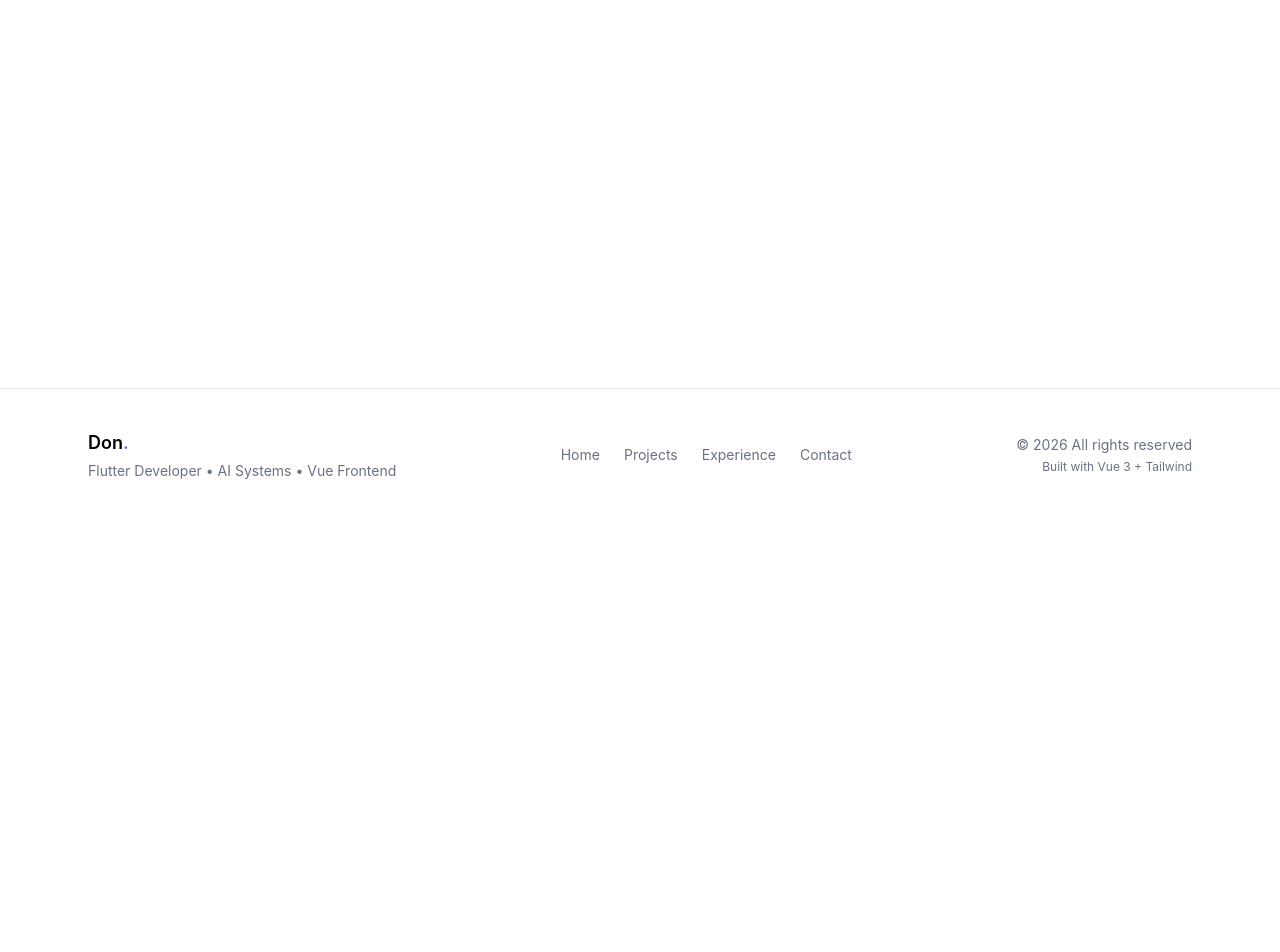
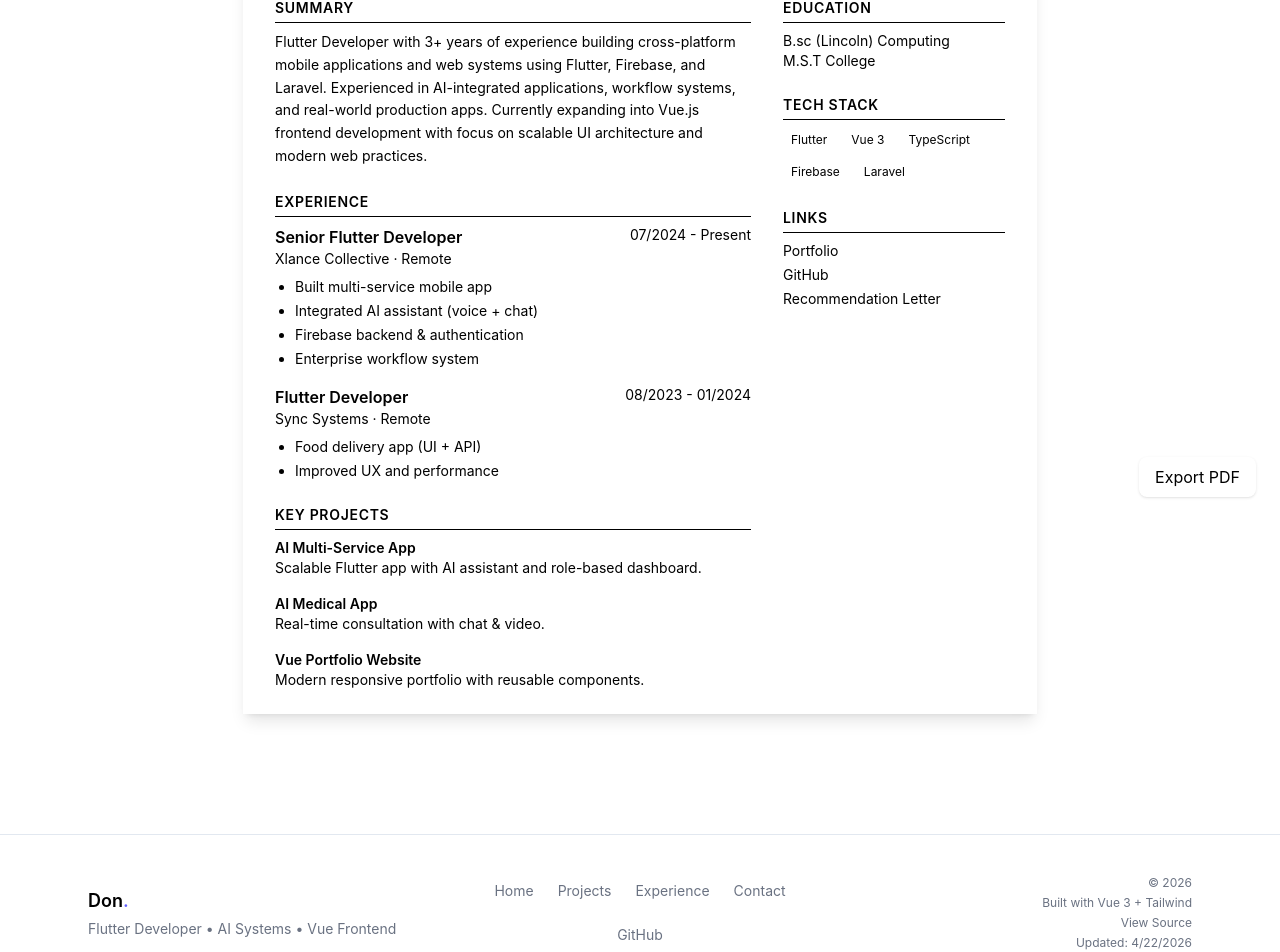
Before and after one commit to donKhant-programmer/donkhant-portfolio, a Vue app: page /cv in a window 1280 px wide. Shown: the part 279-1231 px from the top of the page. Before the commit the page ends 800 px from the top, so only its background shows below. Built offline with nearby package versions, Linux system fonts and the light colour scheme.

Commit message:
rercruiterCTA section in home

```diff
--- a/src/components/shared/Footer.vue
+++ b/src/components/shared/Footer.vue
@@ -1,10 +1,8 @@
 <template>
-    <footer
-      class="border-t border-slate-200 dark:border-slate-800 mt-20"
-    >
-      <div class="max-w-6xl mx-auto px-6 py-10 flex flex-col md:flex-row justify-between items-center gap-6">
+  <footer class="border-t border-slate-200 dark:border-slate-800 mt-20">
+    <div class="max-w-6xl mx-auto px-6 py-10 grid md:grid-cols-3 gap-8 items-center">
 
-        <!-- Left -->
+      <!-- LEFT -->
       <div class="text-center md:text-left">
         <h3 class="font-semibold text-lg">
           Don<span class="text-indigo-500">.</span>
@@ -14,18 +12,42 @@
         </p>
       </div>
 
-        <!-- Middle links -->
-        <div class="flex gap-6 text-sm text-gray-500 dark:text-gray-400">
+      <!-- MIDDLE -->
+      <div class="flex flex-wrap justify-center gap-6 text-sm text-gray-500 dark:text-gray-400">
         <RouterLink to="/" class="hover:text-indigo-400 transition">Home</RouterLink>
         <RouterLink to="/projects" class="hover:text-indigo-400 transition">Projects</RouterLink>
         <RouterLink to="/experience" class="hover:text-indigo-400 transition">Experience</RouterLink>
         <RouterLink to="/contact" class="hover:text-indigo-400 transition">Contact</RouterLink>
+
+        <!-- moved here -->
+        <a
+          href="https://github.com/donKhant-programmer"
+          target="_blank"
+          class="hover:text-indigo-400 transition"
+        >
+          GitHub
+        </a>
       </div>
 
-        <!-- Right -->
-        <div class="text-sm text-gray-500 dark:text-gray-400 text-center md:text-right">
-          <p>© {{ new Date().getFullYear() }} All rights reserved</p>
-          <p class="text-xs mt-1">Built with Vue 3 + Tailwind</p>
+      <!-- RIGHT -->
+      <div class="text-center md:text-right text-xs text-gray-500 space-y-1">
+  <p>© {{ new Date().getFullYear() }}</p>
+
+  <p>
+    Built with Vue 3 + Tailwind
+  </p>
+
+  <p>
+    <a
+      href="https://github.com/donKhant-programmer/YOUR-PORTFOLIO-REPO"
+      target="_blank"
+      class="hover:text-indigo-400 transition"
+    >
+      View Source
+    </a>
+  </p>
+
+  <p>Updated: {{ lastUpdated }}</p>
 </div>
 
     </div>
@@ -33,4 +55,5 @@
 </template>
 
 <script setup lang="ts">
+const lastUpdated = new Date().toLocaleDateString();
 </script>
--- /dev/null
+++ b/src/features/home/RecruiterCTA.vue
@@ -0,0 +1,45 @@
+<script setup lang="ts">
+</script>
+
+<template>
+  <section class="py-0">
+    <div
+      class="relative rounded-2xl p-10 overflow-hidden
+             bg-linear-to-r from-indigo-600 to-purple-600 text-white"
+    >
+      <!-- subtle glow -->
+      <div class="absolute inset-0 opacity-20 bg-[radial-gradient(circle_at_top,white,transparent)]"></div>
+
+      <div class="relative z-10 max-w-3xl">
+        <h2 class="text-3xl md:text-4xl font-bold mb-4">
+          Looking for a Flutter Developer?
+        </h2>
+
+        <p class="text-white/80 mb-6">
+          I build scalable mobile apps with Flutter and modern web systems using Vue.
+          Experienced in AI-integrated apps, real-world workflows, and production-ready solutions.
+          Open to remote roles across Southeast Asia and onsite opportunities with visa sponsorship.
+        </p>
+
+        <div class="flex flex-wrap items-center gap-4">
+            <div class="flex flex-wrap gap-2">
+  <span class="text-sm bg-white/20 px-3 py-1 rounded-full">
+    ✔ Open to Remote Opportunities
+  </span>
+
+  <span class="text-sm bg-white/20 px-3 py-1 rounded-full">
+    ✔ Open to Relocation (Visa Sponsored)
+  </span>
+</div>
+
+          <RouterLink
+            to="/contact"
+            class="px-6 py-3 bg-white text-indigo-600 rounded-lg font-medium hover:scale-105 transition"
+          >
+            Contact Me
+          </RouterLink>
+        </div>
+      </div>
+    </div>
+  </section>
+</template>
--- /dev/null
+++ b/src/pages/CvPage.vue
@@ -0,0 +1,164 @@
+<template>
+    <div class="min-h-screen bg-background flex justify-center py-10">
+      <!-- A4 Container -->
+      <div ref="resumeRef" class="w-[794px] bg-card text-card-foreground shadow-lg">
+
+        <!-- HEADER -->
+        <div class="bg-muted px-8 py-6 border-b">
+          <h1 class="text-3xl font-bold tracking-wide">DON KHANT</h1>
+          <p class="text-muted-foreground mt-1">
+            Flutter Developer | Exploring Vue.js Frontend | Team Collaboration
+          </p>
+
+          <div class="flex flex-wrap gap-x-6 gap-y-1 text-sm mt-4 text-muted-foreground">
+            <span>📞 09793721373</span>
+            <span>✉️ donkhant1@gmail.com</span>
+            <span>🌐 Portfolio</span>
+            <span>📍 Yangon, Myanmar</span>
+          </div>
+        </div>
+
+        <!-- BODY -->
+        <div class="grid grid-cols-3 gap-8 px-8 py-6">
+
+          <!-- LEFT COLUMN -->
+          <div class="col-span-2 space-y-6">
+
+            <!-- SUMMARY -->
+            <section>
+              <h2 class="text-sm font-semibold uppercase tracking-wider mb-2 border-b pb-1">Summary</h2>
+              <p class="text-sm leading-relaxed text-muted-foreground">
+                Flutter Developer with 3+ years of experience building cross-platform mobile applications and web systems using Flutter, Firebase, and Laravel. Experienced in AI-integrated applications, workflow systems, and real-world production apps. Currently expanding into Vue.js frontend development with focus on scalable UI architecture and modern web practices.
+              </p>
+            </section>
+
+            <!-- EXPERIENCE -->
+            <section>
+              <h2 class="text-sm font-semibold uppercase tracking-wider mb-2 border-b pb-1">Experience</h2>
+
+              <div class="space-y-4">
+                <div>
+                  <div class="flex justify-between">
+                    <h3 class="font-semibold">Senior Flutter Developer</h3>
+                    <span class="text-sm text-muted-foreground">07/2024 - Present</span>
+                  </div>
+                  <p class="text-sm text-muted-foreground">Xlance Collective · Remote</p>
+                  <ul class="list-disc ml-5 text-sm mt-2 space-y-1">
+                    <li>Built multi-service mobile app</li>
+                    <li>Integrated AI assistant (voice + chat)</li>
+                    <li>Firebase backend & authentication</li>
+                    <li>Enterprise workflow system</li>
+                  </ul>
+                </div>
+
+                <div>
+                  <div class="flex justify-between">
+                    <h3 class="font-semibold">Flutter Developer</h3>
+                    <span class="text-sm text-muted-foreground">08/2023 - 01/2024</span>
+                  </div>
+                  <p class="text-sm text-muted-foreground">Sync Systems · Remote</p>
+                  <ul class="list-disc ml-5 text-sm mt-2 space-y-1">
+                    <li>Food delivery app (UI + API)</li>
+                    <li>Improved UX and performance</li>
+                  </ul>
+                </div>
+              </div>
+            </section>
+
+            <!-- PROJECTS -->
+            <section>
+              <h2 class="text-sm font-semibold uppercase tracking-wider mb-2 border-b pb-1">Key Projects</h2>
+
+              <div class="space-y-4 text-sm">
+                <div>
+                  <h3 class="font-semibold">AI Multi-Service App</h3>
+                  <p class="text-muted-foreground">
+                    Scalable Flutter app with AI assistant and role-based dashboard.
+                  </p>
+                </div>
+
+                <div>
+                  <h3 class="font-semibold">AI Medical App</h3>
+                  <p class="text-muted-foreground">
+                    Real-time consultation with chat & video.
+                  </p>
+                </div>
+
+                <div>
+                  <h3 class="font-semibold">Vue Portfolio Website</h3>
+                  <p class="text-muted-foreground">
+                    Modern responsive portfolio with reusable components.
+                  </p>
+                </div>
+              </div>
+            </section>
+          </div>
+
+          <!-- RIGHT COLUMN -->
+          <div class="space-y-6">
+
+            <!-- EDUCATION -->
+            <section>
+              <h2 class="text-sm font-semibold uppercase tracking-wider mb-2 border-b pb-1">Education</h2>
+              <p class="text-sm">
+                B.sc (Lincoln) Computing<br />
+                <span class="text-muted-foreground">M.S.T College</span>
+              </p>
+            </section>
+
+            <!-- SKILLS -->
+            <section>
+              <h2 class="text-sm font-semibold uppercase tracking-wider mb-2 border-b pb-1">Tech Stack</h2>
+              <div class="flex flex-wrap gap-2 text-xs">
+                <span class="px-2 py-1 bg-muted rounded-md">Flutter</span>
+                <span class="px-2 py-1 bg-muted rounded-md">Vue 3</span>
+                <span class="px-2 py-1 bg-muted rounded-md">TypeScript</span>
+                <span class="px-2 py-1 bg-muted rounded-md">Firebase</span>
+                <span class="px-2 py-1 bg-muted rounded-md">Laravel</span>
+              </div>
+            </section>
+
+            <!-- LINKS -->
+            <section>
+              <h2 class="text-sm font-semibold uppercase tracking-wider mb-2 border-b pb-1">Links</h2>
+              <ul class="text-sm space-y-1 text-muted-foreground">
+                <li>Portfolio</li>
+                <li>GitHub</li>
+                <li>Recommendation Letter</li>
+              </ul>
+            </section>
+
+          </div>
+        </div>
+      </div>
+
+      <!-- EXPORT BUTTON -->
+      <button
+        @click="exportPDF"
+        class="fixed bottom-6 right-6 px-4 py-2 rounded-lg bg-primary text-primary-foreground shadow"
+      >
+        Export PDF
+      </button>
+    </div>
+  </template>
+
+  <script setup lang="ts">
+  import html2pdf from 'html2pdf.js'
+  import { ref } from 'vue'
+
+  const resumeRef = ref<HTMLElement | null>(null)
+
+  const exportPDF = () => {
+    if (!resumeRef.value) return
+
+    html2pdf()
+      .set({
+        margin: 0,
+        filename: 'DonKhant-CV.pdf',
+        html2canvas: { scale: 2 },
+        jsPDF: { unit: 'px', format: 'a4', orientation: 'portrait' }
+      })
+      .from(resumeRef.value)
+      .save()
+  }
+  </script>
--- a/src/pages/HomePage.vue
+++ b/src/pages/HomePage.vue
@@ -4,6 +4,7 @@ import SkillsSection from "@/features/home/SkillsSection.vue";
 import ProjectCard from "@/components/shared/ProjectCard.vue";
 import { projects } from "@/data/projects";
 import RecommendationSection from "@/features/home/RecommendationSection.vue";
+import RecruiterCTA from "@/features/home/RecruiterCTA.vue";
 
 // pick first 2 or 3 as featured
 const featuredProjects = projects.slice(0, 3);
@@ -38,4 +39,5 @@ const featuredProjects = projects.slice(0, 3);
   </section>
   <RecommendationSection />
   <SkillsSection />
+  <RecruiterCTA />
 </template>
--- a/src/router/index.ts
+++ b/src/router/index.ts
@@ -14,6 +14,11 @@ const routes = [
   { path: "/projects", component: ProjectsPage },
   { path: "/projects/:id", component: ProjectDetailPage },
   { path: "/contact", component: ContactPage },
+  {
+    path: "/cv",
+    name: "cv",
+    component: () => import("@/pages/CvPage.vue"),
+  }
 ];
 
 export const router = createRouter({
```
Lines whose indentation alone changed are shown as unchanged.
